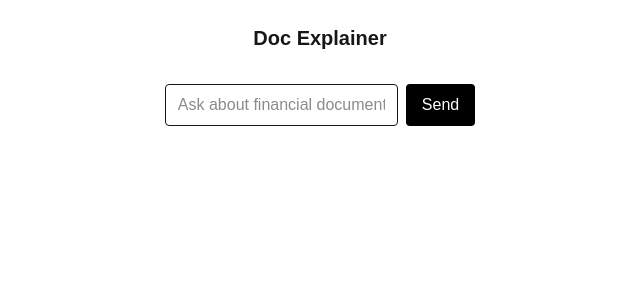
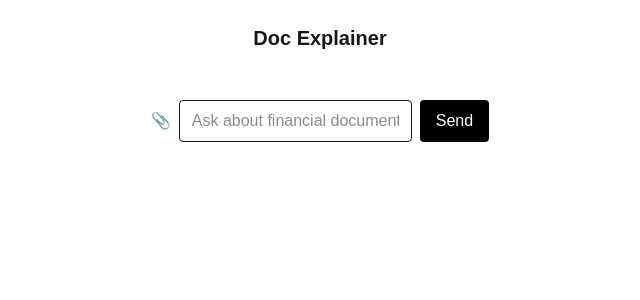
Before and after one commit to dhavans1/financial-doc-explainer, a Next.js app: page / in a window 1280 px wide. Shown: the top 300 px of the page, without its empty margins (320-960 px from the left). Built offline with nearby package versions, Linux system fonts and the light colour scheme.

Commit message:
implement file upload and submission feature

```diff
--- a/package.json
+++ b/package.json
@@ -1,6 +1,6 @@
 {
   "name": "doc-explainer",
-  "version": "0.1.3",
+  "version": "0.1.4",
   "private": true,
   "scripts": {
     "dev": "next dev",
--- a/src/app/page.tsx
+++ b/src/app/page.tsx
@@ -7,6 +7,7 @@ import ReactMarkdown from "react-markdown";
 
 export default function Home() {
   const [input, setInput] = useState("");
+  const [fileList, setFileList] = useState<FileList | undefined>(undefined);
   const { messages, sendMessage, status, error } = useChat({
     transport: new DefaultChatTransport({ api: "/api/chat" })
   });
@@ -42,21 +43,62 @@ export default function Home() {
         </div>
       )}
 
+
+      {/* Uploaded files */}
+      <div>
+        {
+          fileList && fileList.length > 0 && (
+            <div className="flex flex-row gap-2">
+              <span>📎</span>
+              <span>{fileList[0].name}</span>
+              <button
+                id="clear-file"
+                type="button"
+                onClick={() => setFileList(undefined)}
+                className="cursor-pointer"
+                aria-label="Remove uploaded document"
+              >
+                🗑️
+              </button>
+            </div>
+          )
+        }
+      </div>
+
       <form
         onSubmit={(e) => {
           e.preventDefault();
-          if (input.trim() === "") return;
-          sendMessage({ text: input });
+          if (input.trim() === "" && !fileList) return;
+          sendMessage({ text: input , files: fileList });
           setInput("");
+          setFileList(undefined);
         }}
         className="flex gap-2"
       >
+        {/* File upload */}
+        <input
+          id="file-upload"
+          className="hidden"
+          type="file"
+          accept=".pdf"
+          onChange={(e) => setFileList(e.target.files ?? undefined)}
+        />
+        <label
+          htmlFor="file-upload"
+          className="cursor-pointer flex items-center justify-center"
+          aria-label="Attach a financial document"
+        >
+          📎
+        </label>
+
+        {/* Text input */}
         <input
           className="border rounded px-3 py-2 flex-1"
           value={input}
           onChange={(e) => setInput(e.target.value)}
           placeholder="Ask about financial documents..."
         />
+
         <button
           type="submit"
           disabled={status !== "ready"}
```
Also changed, not shown: 1 other file (tests, documents, lock files or other folders).
